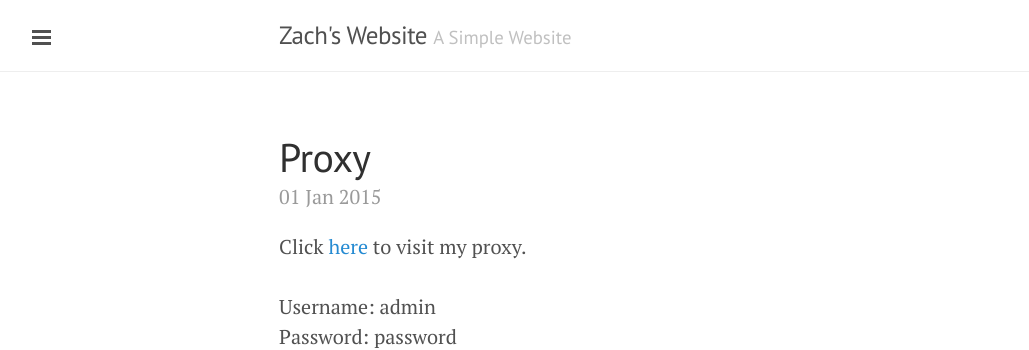
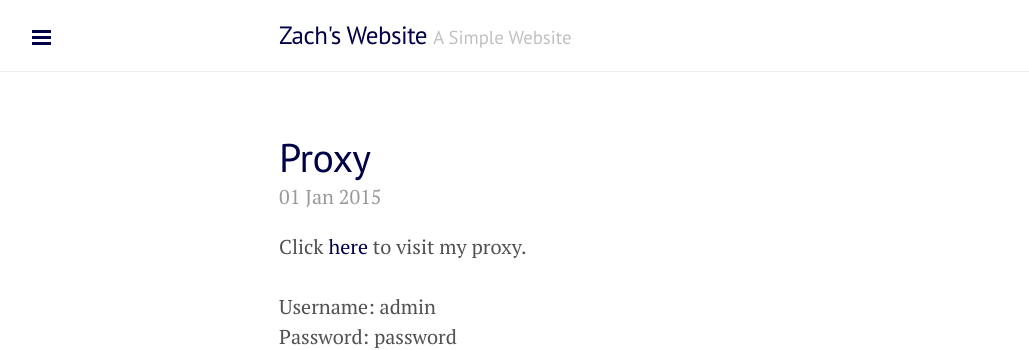
Before and after one commit to panzarino/panzarino.github.io, a Jekyll site: the page built from index.html, in a window 1280 px wide. Shown: the top 350 px of the page, without its empty margins (1-1030 px from the left). Built offline with Jekyll 4.4.1, drawn with Linux system fonts in a browser that asks for light colours; Markdown is read by kramdown in place of the engine named in the settings; the list of posts is cut into pages by our own code.

Commit message:
Update default.html

```diff
--- a/_layouts/default.html
+++ b/_layouts/default.html
@@ -3,7 +3,7 @@
 
   {% include head.html %}
 
-  <body class=".theme-base-0g">
+  <body class="theme-base-0g">
 
     {% include sidebar.html %}
 
```
